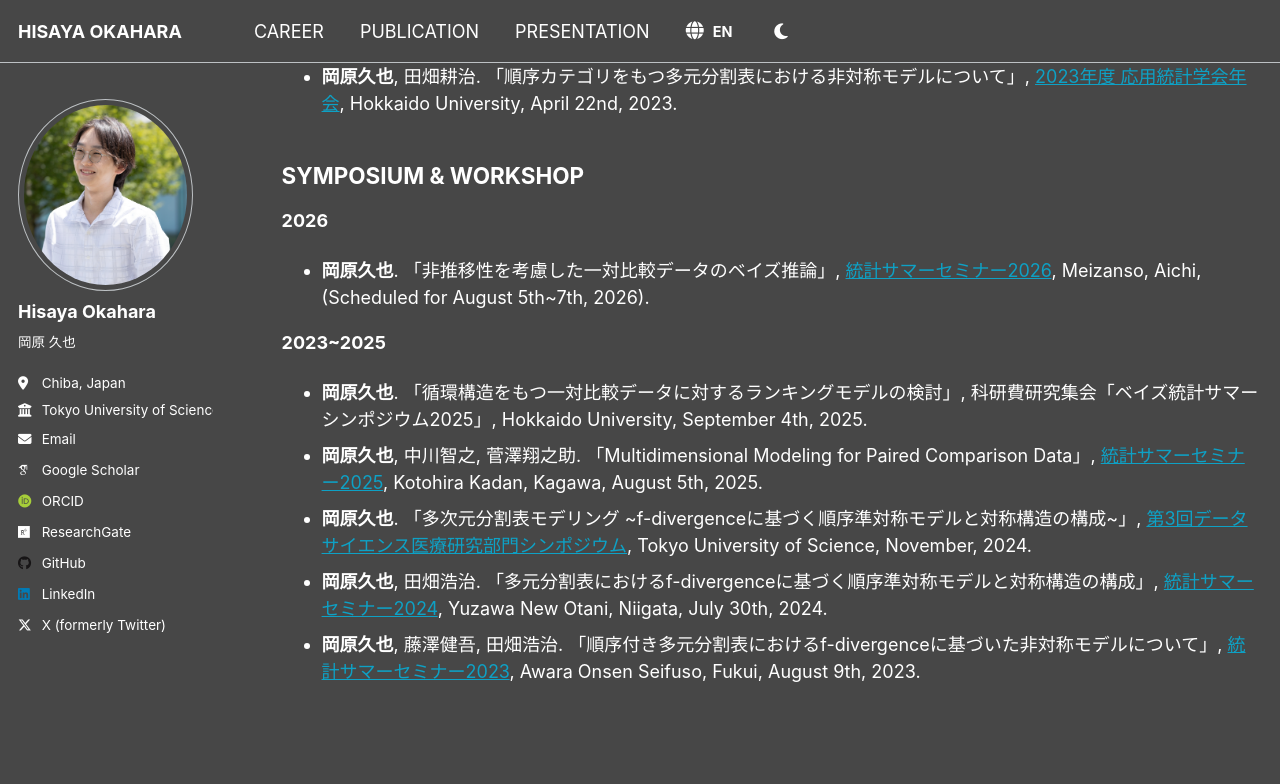
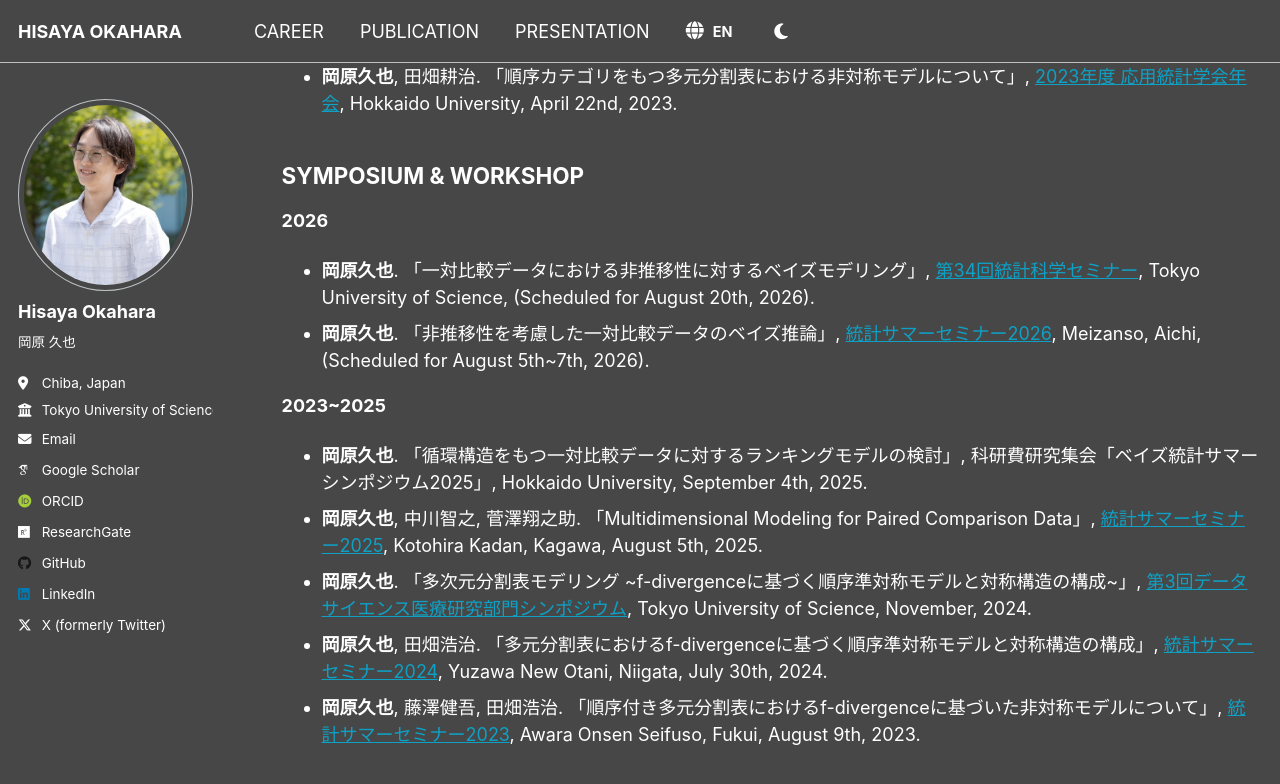
Before and after one commit to h-okahara/h-okahara.github.io, a Jekyll site: the page built from _pages/presentation.md, in a window 1280 px wide and 900 px high, scrolled down 1238 px. Shown: the top 784 px of the window. Built offline with Jekyll 4.4.1, drawn with Linux system fonts in a browser that asks for light colours; some web fonts are replaced.

Commit message:
Add presentations for 2026 and 2023-2025

```diff
--- a/_pages/presentation.md
+++ b/_pages/presentation.md
@@ -34,6 +34,7 @@ author_profile: true
 
 ## <span data-i18n="presentation.header_symposium">SYMPOSIUM & WORKSHOP</span>
 **2026**
+- **岡原久也**. 「一対比較データにおける非推移性に対するベイズモデリング」, [第34回統計科学セミナー](https://dept.tus.ac.jp/stat/2026/07/717/), <span data-i18n="presentation.loc_tus">Tokyo University of Science, </span> (<span data-i18n="presentation.date_tusseminar">Scheduled for August 20th, 2026</span>).
 - **岡原久也**. 「非推移性を考慮した一対比較データのベイズ推論」, [統計サマーセミナー2026](https://okuno.net/events/ysg2026/), <span data-i18n="presentation.loc_aichi_meizanso">Meizanso, Aichi</span>, (<span data-i18n="presentation.date_ss2026">Scheduled for August 5th~7th, 2026</span>).
 
 **2023~2025**
```
